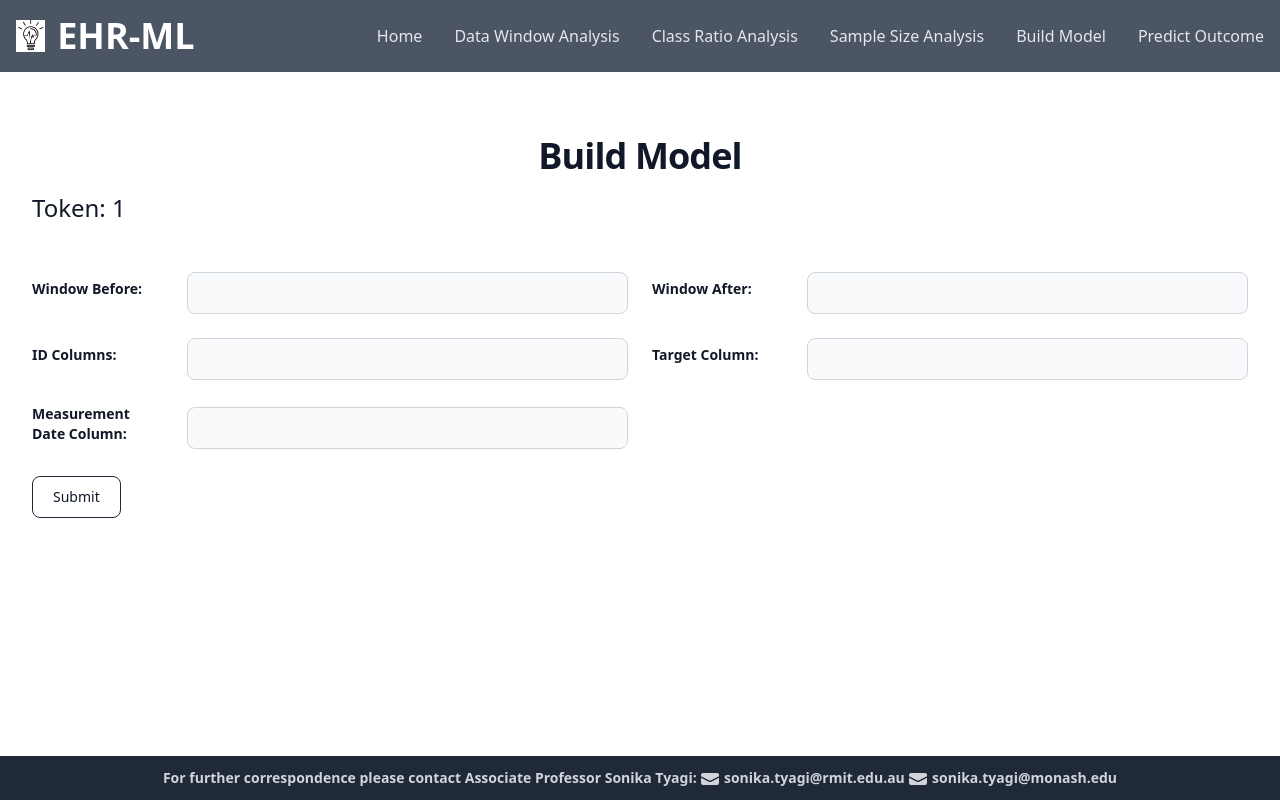
After one commit to ryashpal/EHR-ML-Web, a Flask app: page /build_model/1 in a window 1280 px wide. The commit adds this page. Run offline with Flask 3, Linux system fonts and the light colour scheme; parts of the project's set-up code (start-up, migrations or seed data) failed here and were passed over; some libraries are stand-ins or nearby versions.

Commit message:
pushing local changes

```diff
--- a/web/app.py
+++ b/web/app.py
@@ -5,22 +5,23 @@ from flask import request
 from flask import redirect
 
 import logging
+logging.basicConfig(filename='logs/flask.log', level=logging.DEBUG, format=f'%(asctime)s %(levelname)s %(name)s %(threadName)s : %(message)s')
+log = logging.getLogger('EHR-ML')
 
 app = Flask(__name__)
 
-logging.basicConfig(filename='logs/flask.log', level=logging.DEBUG, format=f'%(asctime)s %(levelname)s %(name)s %(threadName)s : %(message)s')
 
 from UploadCsvUseCase import uploadCsv
 
 
 @app.route('/')
 def index():
-    return render_template('index.html', pairs=[], the_title="EHR-ML")
+    return render_template('index.html', the_title="EHR-ML")
 
 
 @app.route('/start')
 def start():
-    return render_template('start.html', pairs=[], the_title="EHR-ML: Start")
+    return render_template('start.html', the_title="EHR-ML: Start")
 
 
 @app.route('/download_data')
@@ -32,34 +33,42 @@ def download_data():
 def upload_file():
    if request.method == 'POST':
       uid = uploadCsv(request)
-      return render_template('uploaded.html', pairs=[], token_text=uid)
+      return render_template('uploaded.html', token_text=uid)
    if request.method == 'GET':
        return redirect("/start")
 
 
 @app.route('/data_window_analysis')
 def data_window_analysis():
-    return render_template('data_window_analysis.html', pairs=[], the_title="EHR-ML: Data Window Analysis")
+    return render_template('data_window_analysis.html', the_title="EHR-ML: Data Window Analysis")
 
 
 @app.route('/class_ratio_analysis')
 def class_ratio_analysis():
-    return render_template('class_ratio_analysis.html', pairs=[], the_title="EHR-ML: Class Ratio Analysis")
+    return render_template('class_ratio_analysis.html', the_title="EHR-ML: Class Ratio Analysis")
 
 
 @app.route('/sample_size_analysis')
 def sample_size_analysis():
-    return render_template('sample_size_analysis.html', pairs=[], the_title="EHR-ML: Sample Size Analysis")
+    return render_template('sample_size_analysis.html', the_title="EHR-ML: Sample Size Analysis")
 
 
-@app.route('/build_model')
+@app.route('/build_model', methods = ['GET', 'POST'])
 def build_model():
-    return render_template('build_model.html', pairs=[], the_title="EHR-ML: Build Model")
+    if request.method == 'POST':
+        return redirect("/build_model/" + request.form.get('token_input'))
+    elif request.method == 'GET':
+        return render_template('build_model.html', the_title="EHR-ML: Build Model")
+
+
+@app.route('/build_model/<token>')
+def build_model_main(token):
+    return render_template('build_model_main.html', the_title="EHR-ML: Build Model", token=token)
 
 
 @app.route('/predict_outcome')
 def predict_outcome():
-    return render_template('predict_outcome.html', pairs=[], the_title="EHR-ML: Predict Outcome")
+    return render_template('predict_outcome.html', the_title="EHR-ML: Predict Outcome")
 
 
 if __name__ == "__main__":
--- a/web/templates/base.html
+++ b/web/templates/base.html
@@ -16,11 +16,11 @@
 
 
 
-  <nav class="bg-white border-gray-200 dark:bg-gray-900 dark:border-gray-700">
+  <nav class="border-gray-200 bg-gray-600 dark:bg-gray-800 dark:border-gray-700">
     <div class="max-w-screen-xl flex flex-wrap items-center justify-between mx-auto p-4">
       <a href="/" class="flex items-center space-x-3 rtl:space-x-reverse">
-          <img src="static/ehr_ml.png" class="h-8" alt="EHR-ML Logo" />
-          <span class="self-center text-4xl font-semibold whitespace-nowrap dark:text-white">EHR-ML</span>
+          <img src="/static/ehr_ml.png" class="h-8" alt="EHR-ML Logo" />
+          <span class="self-center text-4xl font-semibold whitespace-nowrap text-white dark:text-white">EHR-ML</span>
       </a>
       <button data-collapse-toggle="navbar-dropdown" type="button" class="inline-flex items-center p-2 w-10 h-10 justify-center text-sm text-gray-500 rounded-lg md:hidden hover:bg-gray-100 focus:outline-none focus:ring-2 focus:ring-gray-200 dark:text-gray-400 dark:hover:bg-gray-700 dark:focus:ring-gray-600" aria-controls="navbar-dropdown" aria-expanded="false">
           <span class="sr-only">Open main menu</span>
@@ -29,24 +29,24 @@
           </svg>
       </button>
       <div class="hidden w-full md:block md:w-auto" id="navbar-dropdown">
-        <ul class="flex flex-col font-medium p-4 md:p-0 mt-4 border border-gray-100 rounded-lg bg-gray-50 md:space-x-8 rtl:space-x-reverse md:flex-row md:mt-0 md:border-0 md:bg-white dark:bg-gray-800 md:dark:bg-gray-900 dark:border-gray-700">
+        <ul class="flex flex-col font-medium p-4 md:p-0 mt-4 border border-gray-100 rounded-lg bg-gray-50 md:space-x-8 rtl:space-x-reverse md:flex-row md:mt-0 md:border-0 md:bg-gray-600 dark:bg-gray-800 md:dark:bg-gray-900 dark:border-gray-700">
           <li>
-            <a href="/" class="block py-2 px-3 text-gray-900 rounded hover:bg-gray-100 md:hover:bg-transparent md:border-0 md:hover:text-blue-700 md:p-0 dark:text-white md:dark:hover:text-blue-500 dark:hover:bg-gray-700 dark:hover:text-white md:dark:hover:bg-transparent">Home</a>
+            <a href="/" class="block py-2 px-3 text-gray-200 rounded hover:bg-gray-100 md:hover:bg-transparent md:border-0 md:hover:text-blue-700 md:p-0 dark:text-white md:dark:hover:text-blue-500 dark:hover:bg-gray-700 dark:hover:text-white md:dark:hover:bg-transparent">Home</a>
           </li>
           <li>
-            <a href="/data_window_analysis" class="block py-2 px-3 text-gray-900 rounded hover:bg-gray-100 md:hover:bg-transparent md:border-0 md:hover:text-blue-700 md:p-0 dark:text-white md:dark:hover:text-blue-500 dark:hover:bg-gray-700 dark:hover:text-white md:dark:hover:bg-transparent">Data Window Analysis</a>
+            <a href="/data_window_analysis" class="block py-2 px-3 text-gray-200 rounded hover:bg-gray-100 md:hover:bg-transparent md:border-0 md:hover:text-blue-700 md:p-0 dark:text-white md:dark:hover:text-blue-500 dark:hover:bg-gray-700 dark:hover:text-white md:dark:hover:bg-transparent">Data Window Analysis</a>
           </li>
           <li>
-            <a href="/class_ratio_analysis" class="block py-2 px-3 text-gray-900 rounded hover:bg-gray-100 md:hover:bg-transparent md:border-0 md:hover:text-blue-700 md:p-0 dark:text-white md:dark:hover:text-blue-500 dark:hover:bg-gray-700 dark:hover:text-white md:dark:hover:bg-transparent">Class Ratio Analysis</a>
+            <a href="/class_ratio_analysis" class="block py-2 px-3 text-gray-200 rounded hover:bg-gray-100 md:hover:bg-transparent md:border-0 md:hover:text-blue-700 md:p-0 dark:text-white md:dark:hover:text-blue-500 dark:hover:bg-gray-700 dark:hover:text-white md:dark:hover:bg-transparent">Class Ratio Analysis</a>
           </li>
           <li>
-            <a href="/sample_size_analysis" class="block py-2 px-3 text-gray-900 rounded hover:bg-gray-100 md:hover:bg-transparent md:border-0 md:hover:text-blue-700 md:p-0 dark:text-white md:dark:hover:text-blue-500 dark:hover:bg-gray-700 dark:hover:text-white md:dark:hover:bg-transparent">Sample Size Analysis</a>
+            <a href="/sample_size_analysis" class="block py-2 px-3 text-gray-200 rounded hover:bg-gray-100 md:hover:bg-transparent md:border-0 md:hover:text-blue-700 md:p-0 dark:text-white md:dark:hover:text-blue-500 dark:hover:bg-gray-700 dark:hover:text-white md:dark:hover:bg-transparent">Sample Size Analysis</a>
           </li>
           <li>
-            <a href="/build_model" class="block py-2 px-3 text-gray-900 rounded hover:bg-gray-100 md:hover:bg-transparent md:border-0 md:hover:text-blue-700 md:p-0 dark:text-white md:dark:hover:text-blue-500 dark:hover:bg-gray-700 dark:hover:text-white md:dark:hover:bg-transparent">Build Model</a>
+            <a href="/build_model" class="block py-2 px-3 text-gray-200 rounded hover:bg-gray-100 md:hover:bg-transparent md:border-0 md:hover:text-blue-700 md:p-0 dark:text-white md:dark:hover:text-blue-500 dark:hover:bg-gray-700 dark:hover:text-white md:dark:hover:bg-transparent">Build Model</a>
           </li>
           <li>
-            <a href="/predict_outcome" class="block py-2 px-3 text-gray-900 rounded hover:bg-gray-100 md:hover:bg-transparent md:border-0 md:hover:text-blue-700 md:p-0 dark:text-white md:dark:hover:text-blue-500 dark:hover:bg-gray-700 dark:hover:text-white md:dark:hover:bg-transparent">Predict Outcome</a>
+            <a href="/predict_outcome" class="block py-2 px-3 text-gray-200 rounded hover:bg-gray-100 md:hover:bg-transparent md:border-0 md:hover:text-blue-700 md:p-0 dark:text-white md:dark:hover:text-blue-500 dark:hover:bg-gray-700 dark:hover:text-white md:dark:hover:bg-transparent">Predict Outcome</a>
           </li>
         </ul>
       </div>
--- a/web/templates/build_model.html
+++ b/web/templates/build_model.html
@@ -7,11 +7,11 @@
         <div class="mx-auto max-w-2xl lg:text-center">
             <p class="mb-4 text-2xl font-extrabold tracking-tight leading-none text-gray-900 md:text-3xl lg:text-4xl dark:text-white">Build Model</p>
         </div>
-        <form>
+        <form action = "/build_model" method = "POST">
             <div class="grid gap-6 mb-6 md:grid-cols-2">
                 <div>
                     <label for="token_input" class="block mb-2 text-sm font-medium text-gray-900 dark:text-white">Token</label>
-                    <input type="text" id="token_input" class="bg-gray-50 border border-gray-300 text-gray-900 text-sm rounded-lg focus:ring-blue-500 focus:border-blue-500 block w-full p-2.5 dark:bg-gray-700 dark:border-gray-600 dark:placeholder-gray-400 dark:text-white dark:focus:ring-blue-500 dark:focus:border-blue-500" required>
+                    <input type="text" name="token_input" id="token_input" class="bg-gray-50 border border-gray-300 text-gray-900 text-sm rounded-lg focus:ring-blue-500 focus:border-blue-500 block w-full p-2.5 dark:bg-gray-700 dark:border-gray-600 dark:placeholder-gray-400 dark:text-white dark:focus:ring-blue-500 dark:focus:border-blue-500" required>
                 </div>
             </div>
             <button type="submit" class="text-gray-900 hover:text-white border border-gray-800 hover:bg-gray-900 focus:ring-4 focus:outline-none focus:ring-gray-300 font-medium rounded-lg text-sm px-5 py-2.5 text-center me-2 mb-2 dark:border-gray-600 dark:text-gray-400 dark:hover:text-white dark:hover:bg-gray-600 dark:focus:ring-gray-800">Submit</button>
--- /dev/null
+++ b/web/templates/build_model_main.html
@@ -0,0 +1,63 @@
+{% extends 'base.html' %}
+
+{% block content %}
+
+<div class="bg-white py-12 sm:py-16">
+    <div class="mx-auto max-w-7xl px-6 lg:px-8">
+        <div class="mx-auto max-w-2xl lg:text-center">
+            <p
+                class="mb-4 text-2xl font-extrabold tracking-tight leading-none text-gray-900 md:text-3xl lg:text-4xl dark:text-white">
+                Build Model</p>
+        </div>
+        <label class="block mb-2 text-2xl font-medium text-gray-900 dark:text-white">Token: {{token}}</label>
+        <form action="/build_model/" + token method="POST">
+            <div class="grid gap-6 mt-12 mb-6 grid-cols-4 md:grid-cols-8">
+                <div class="flex items-center"> <!-- Grid cell -->
+                    <label for="window_before" class="block mb-2 text-sm font-bold text-gray-900 dark:text-white">Window Before:</label>
+                </div>
+                <div class="flex items-center col-span-3"> <!-- Grid cell -->
+                    <input type="text" name="window_before" id="window_before"
+                        class="bg-gray-50 border border-gray-300 text-gray-900 text-sm rounded-lg focus:ring-blue-500 focus:border-blue-500 block w-full p-2.5 dark:bg-gray-700 dark:border-gray-600 dark:placeholder-gray-400 dark:text-white dark:focus:ring-blue-500 dark:focus:border-blue-500"
+                        required></input>
+                </div>
+                <div class="flex items-center"> <!-- Grid cell -->
+                    <label for="window_after" class="block mb-2 text-sm font-bold text-gray-900 dark:text-white">Window After:</label>
+                </div>
+                <div class="flex items-center col-span-3"> <!-- Grid cell -->
+                    <input type="text" name="window_after" id="window_after"
+                        class="bg-gray-50 border border-gray-300 text-gray-900 text-sm rounded-lg focus:ring-blue-500 focus:border-blue-500 block w-full p-2.5 dark:bg-gray-700 dark:border-gray-600 dark:placeholder-gray-400 dark:text-white dark:focus:ring-blue-500 dark:focus:border-blue-500"
+                        required></input>
+                </div>
+                <div class="flex items-center"> <!-- Grid cell -->
+                    <label for="id_columns" class="block mb-2 text-sm font-bold text-gray-900 dark:text-white">ID Columns:</label>
+                </div>
+                <div class="flex items-center col-span-3"> <!-- Grid cell -->
+                    <input type="text" name="id_columns" id="id_columns"
+                        class="bg-gray-50 border border-gray-300 text-gray-900 text-sm rounded-lg focus:ring-blue-500 focus:border-blue-500 block w-full p-2.5 dark:bg-gray-700 dark:border-gray-600 dark:placeholder-gray-400 dark:text-white dark:focus:ring-blue-500 dark:focus:border-blue-500"
+                        required></input>
+                </div>
+                <div class="flex items-center"> <!-- Grid cell -->
+                    <label for="target_column" class="block mb-2 text-sm font-bold text-gray-900 dark:text-white">Target Column:</label>
+                </div>
+                <div class="flex items-center col-span-3"> <!-- Grid cell -->
+                    <input type="text" name="target_column" id="target_column"
+                        class="bg-gray-50 border border-gray-300 text-gray-900 text-sm rounded-lg focus:ring-blue-500 focus:border-blue-500 block w-full p-2.5 dark:bg-gray-700 dark:border-gray-600 dark:placeholder-gray-400 dark:text-white dark:focus:ring-blue-500 dark:focus:border-blue-500"
+                        required></input>
+                </div>
+                <div class="flex items-center"> <!-- Grid cell -->
+                    <label for="measurement_date_column" class="block mb-2 text-sm font-bold text-gray-900 dark:text-white">Measurement Date Column:</label>
+                </div>
+                <div class="flex items-center col-span-3"> <!-- Grid cell -->
+                    <input type="text" name="measurement_date_column" id="measurement_date_column"
+                        class="bg-gray-50 border border-gray-300 text-gray-900 text-sm rounded-lg focus:ring-blue-500 focus:border-blue-500 block w-full p-2.5 dark:bg-gray-700 dark:border-gray-600 dark:placeholder-gray-400 dark:text-white dark:focus:ring-blue-500 dark:focus:border-blue-500"
+                        required></input>
+                </div>
+            </div>
+            <button type="submit"
+                class="text-gray-900 hover:text-white border border-gray-800 hover:bg-gray-900 focus:ring-4 focus:outline-none focus:ring-gray-300 font-medium rounded-lg text-sm px-5 py-2.5 text-center me-2 mb-2 dark:border-gray-600 dark:text-gray-400 dark:hover:text-white dark:hover:bg-gray-600 dark:focus:ring-gray-800">Submit</button>
+        </form>
+    </div>
+</div>
+
+
+{% endblock %}
```
Also changed, not shown: web/BuildModelUseCase.py (added, +25 -0 lines), web/data/016f5e7b-4ae7-4925-bf44-fb944bb4596d/data_matrix.csv (renamed from web/data/8fdfb22d-0b22-43d0-91ae-a93be010b008/data_matrix.csv), web/data/33e8acee-d7f7-4730-87e8-2614e39a3e46/data_matrix.csv (added), 1 other file.
